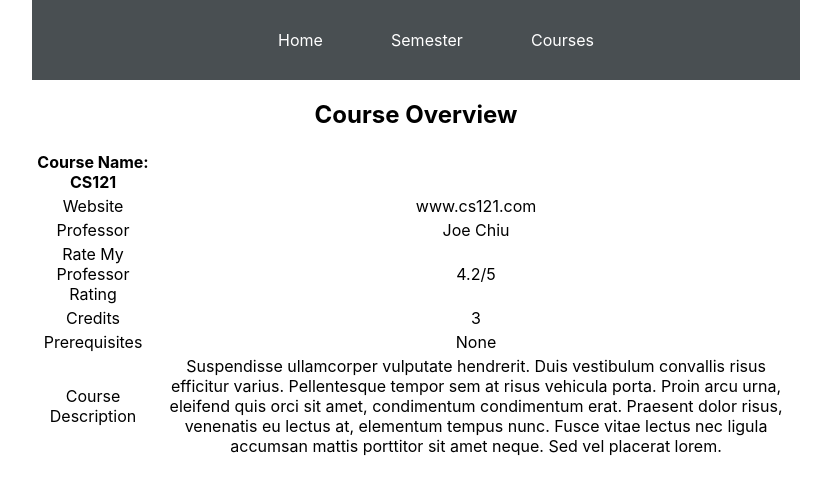
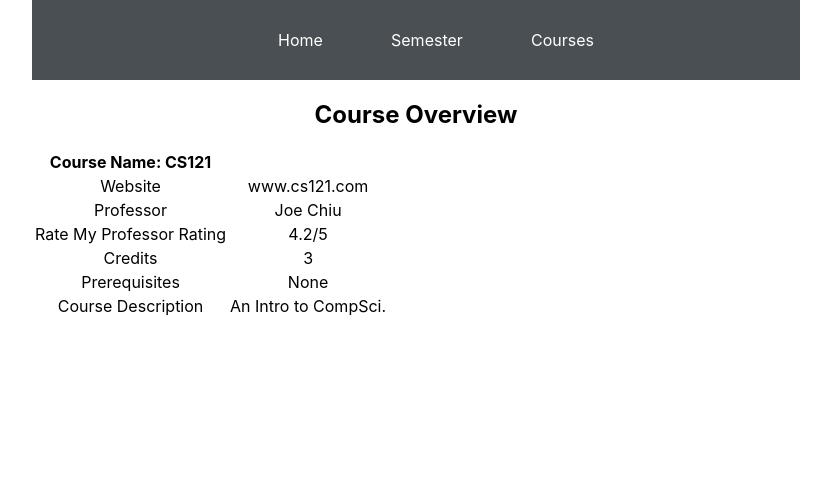
Before and after one commit to songchen1999/classforecast, a React (Create React App) app in the folder client/: page /courses in a window 1280 px wide. Shown: the top 494 px of the page, without its empty margins (224-1055 px from the left). Built offline with nearby package versions, Linux system fonts and the light colour scheme.

Commit message:
Update CourseView.jsx

```diff
--- a/client/src/Pages/CourseView.jsx
+++ b/client/src/Pages/CourseView.jsx
@@ -45,7 +45,7 @@ export class CourseView extends React.Component {
 
             <tr>
               <td>Course Description</td>
-              <td>Suspendisse ullamcorper vulputate hendrerit. Duis vestibulum convallis risus efficitur varius. Pellentesque tempor sem at risus vehicula porta. Proin arcu urna, eleifend quis orci sit amet, condimentum condimentum erat. Praesent dolor risus, venenatis eu lectus at, elementum tempus nunc. Fusce vitae lectus nec ligula accumsan mattis porttitor sit amet neque. Sed vel placerat lorem.</td>
+              <td>An Intro to CompSci.</td>
             </tr>
 
           </table>
```
